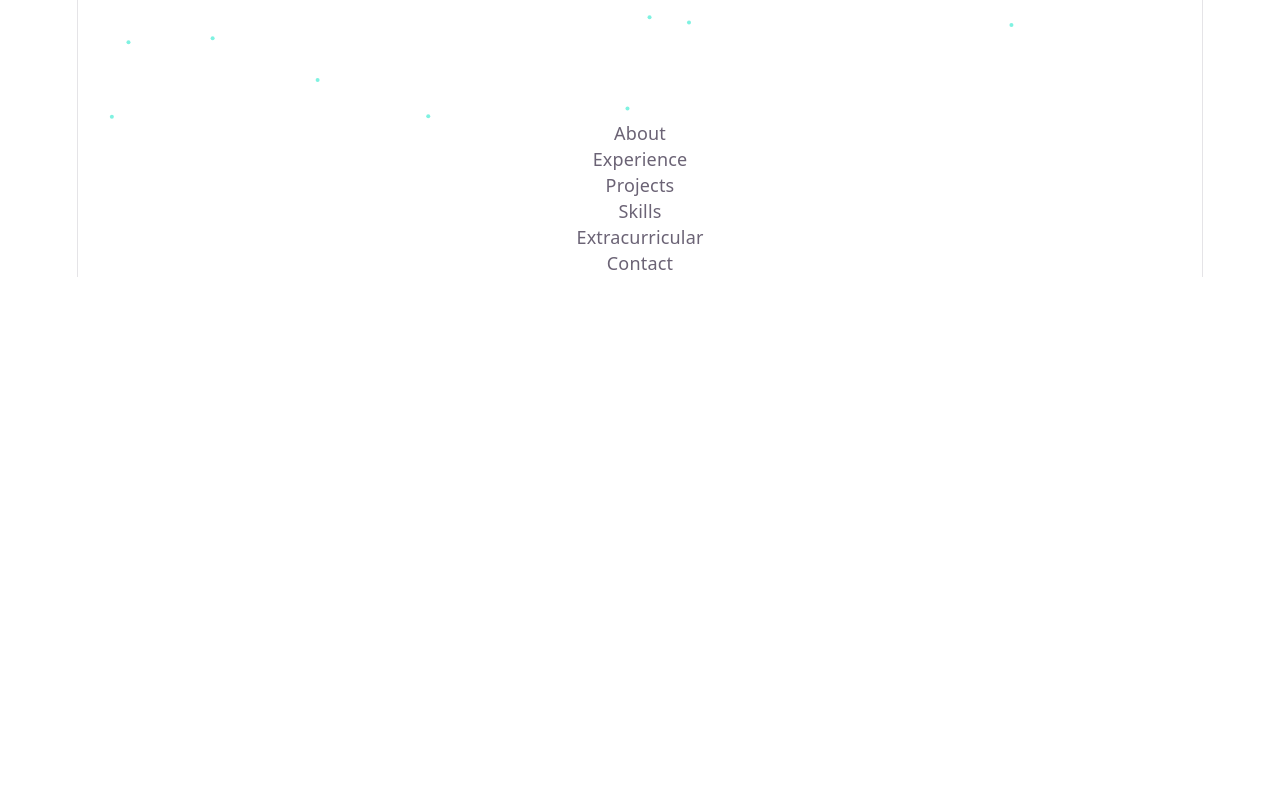
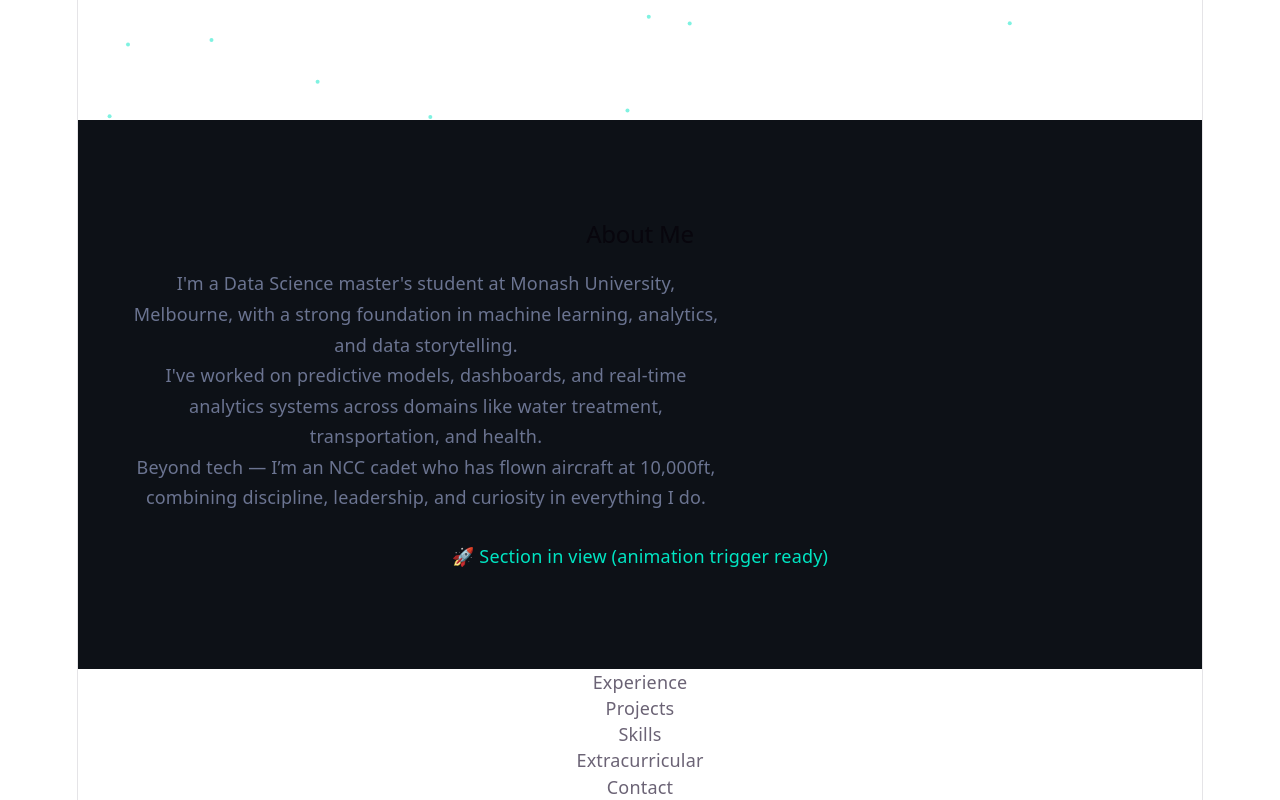
Before and after one commit to Jisshnu/jisshnuhj-portfolio, a React app: page / in a window 1280 px wide. Shown: the part 680-1480 px from the top of the page. Before the commit the page ends 957 px from the top, so only its background shows below. Built offline with nearby package versions, Linux system fonts and the light colour scheme; the HTML template or start-up script is replaced by a standard one.

Commit message:
Implemented About me section content

```diff
--- a/src/components/About.jsx
+++ b/src/components/About.jsx
@@ -1,4 +1,45 @@
+import { useRef } from "react";
+import useInView from "../hooks/useInView";
+
 function About() {
-  return <div>About</div>;
+  const ref = useRef();
+  const vis = useInView(ref);
+
+  return (
+    <section
+      id="about"
+      ref={ref}
+      style={{
+        padding: "100px 48px",
+        background: "#0d1117",
+        color: "white",
+      }}
+    >
+      <h2 style={{ marginBottom: "20px" }}>About Me</h2>
+
+      <p style={{ maxWidth: "600px", lineHeight: "1.7", color: "#6b7491" }}>
+        I'm a Data Science master's student at Monash University, Melbourne,
+        with a strong foundation in machine learning, analytics, and data
+        storytelling.
+      </p>
+
+      <p style={{ maxWidth: "600px", lineHeight: "1.7", color: "#6b7491" }}>
+        I've worked on predictive models, dashboards, and real-time analytics
+        systems across domains like water treatment, transportation, and health.
+      </p>
+
+      <p style={{ maxWidth: "600px", lineHeight: "1.7", color: "#6b7491" }}>
+        Beyond tech — I’m an NCC cadet who has flown aircraft at 10,000ft,
+        combining discipline, leadership, and curiosity in everything I do.
+      </p>
+
+      {vis && (
+        <div style={{ marginTop: "30px", color: "#00e5c3" }}>
+          🚀 Section in view (animation trigger ready)
+        </div>
+      )}
+    </section>
+  );
 }
+
 export default About;
```
